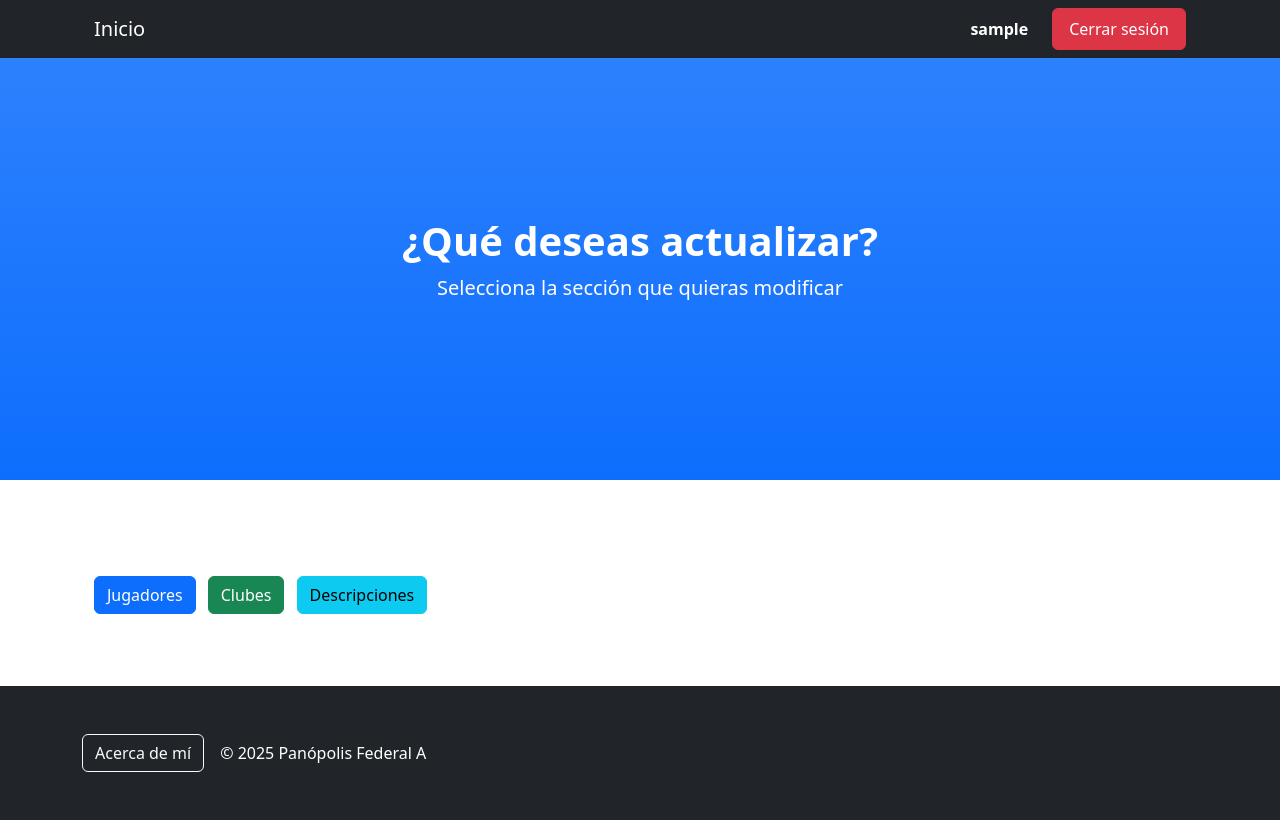
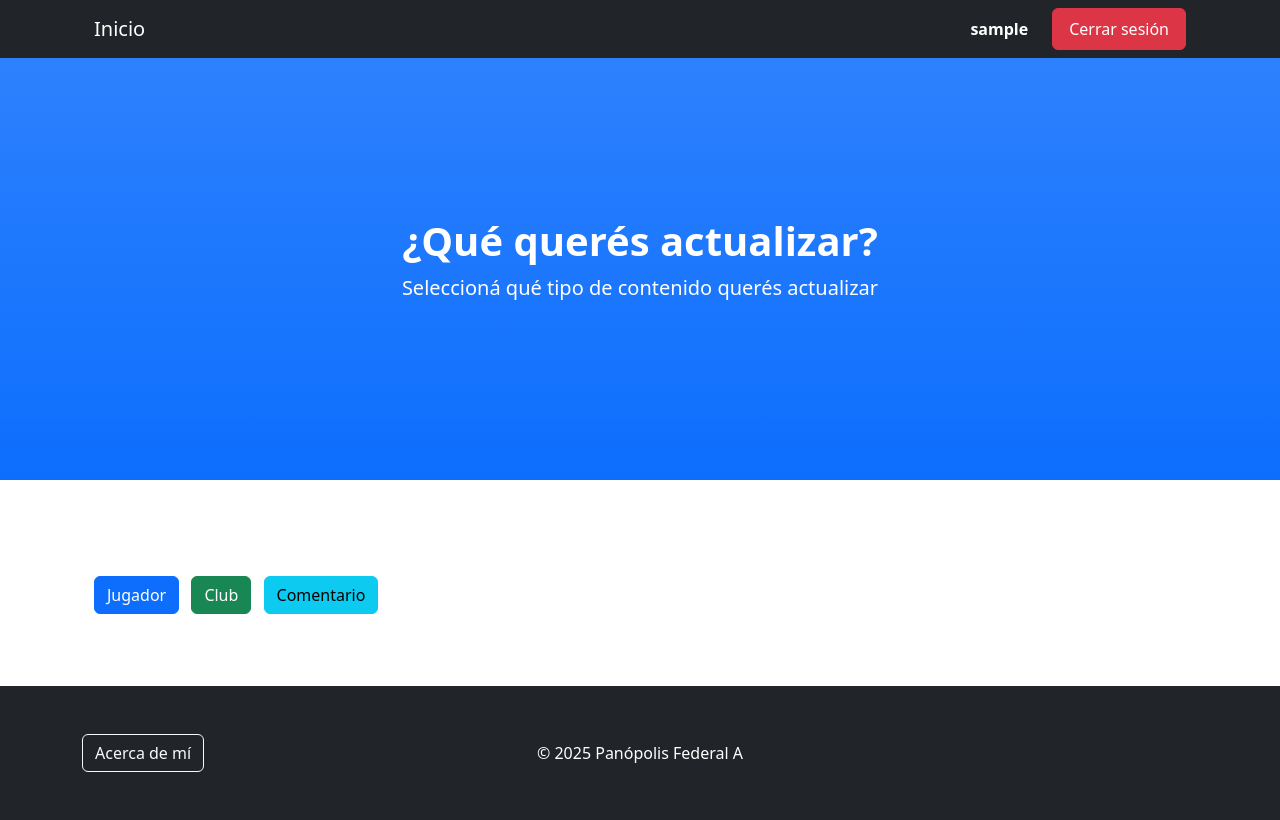
Before and after one commit to juandelsoglio/Delsoglio_Juan_Panopolis, a Django app: page /actualizar/ in a window 1280 px wide. Run offline with Django 5.2, Linux system fonts and the light colour scheme; the visitor is signed in with stand-in values (Sample User, id 1); data that the repository does not hold is empty; some libraries are stand-ins or nearby versions.

Commit message:
Entrega final

```diff
--- a/home/__init__.py
+++ b/home/__init__.py
@@ -0,0 +1 @@
+#LISTO
--- a/home/models.py
+++ b/home/models.py
@@ -26,4 +26,4 @@ class Descripcion(models.Model):
     texto = models.TextField()
 
     def __str__(self):
-        return f"Descripción de {self.jugador.nombre} {self.jugador.apellido}"
+        return f"Comentario de {self.jugador.nombre} {self.jugador.apellido}"
--- a/home/templates/home/acerca.html
+++ b/home/templates/home/acerca.html
@@ -3,7 +3,7 @@
 
 {% block tittle_text %}Acerca de mí{% endblock tittle_text %}
 {% block h1_text %}Acerca de Panópolis - Federal A{% endblock h1_text %}
-{% block p_text %}Hola! Soy <strong>Juan Delsoglio</strong>. Realicé este proyecto con <strong>Django</strong>
+{% block p_text %}¡Hola! Soy <strong>Juan Delsoglio</strong>. Realicé este proyecto con <strong>Django</strong>
         para mi proyecto final de Python en Coderhouse.
 {% endblock p_text %}
 
--- a/home/templates/home/actualizar.html
+++ b/home/templates/home/actualizar.html
@@ -2,15 +2,15 @@
 {% load static %}
 
 {% block tittle_text %}Actualizar Datos{% endblock tittle_text %}
-{% block h1_text %}¿Qué deseas actualizar?{% endblock h1_text %}
-{% block p_text %}Selecciona la sección que quieras modificar{% endblock p_text %}
+{% block h1_text %}¿Qué querés actualizar?{% endblock h1_text %}
+{% block p_text %}Seleccioná qué tipo de contenido querés actualizar{% endblock p_text %}
 
 {% block content %}
 <div class="container py-5">
     <div class="mt-4">
-        <a href="{% url 'home:actualizar_jugador' %}" class="btn btn-primary me-2">Jugadores</a>
-        <a href="{% url 'home:actualizar_club' %}" class="btn btn-success me-2">Clubes</a>
-        <a href="{% url 'home:actualizar_descripcion' %}" class="btn btn-info">Descripciones</a>
+        <a href="{% url 'home:actualizar_jugador' %}" class="btn btn-primary me-2">Jugador</a>
+        <a href="{% url 'home:actualizar_club' %}" class="btn btn-success me-2">Club</a>
+        <a href="{% url 'home:actualizar_descripcion' %}" class="btn btn-info">Comentario</a>
     </div>
 </div>
 {% endblock content %}
--- a/home/templates/home/cargar.html
+++ b/home/templates/home/cargar.html
@@ -2,15 +2,15 @@
 {% load static %}
 
 {% block tittle_text %}Cargar Datos{% endblock tittle_text %}
-{% block h1_text %}¿Qué deseas cargar?{% endblock h1_text %}
-{% block p_text %}Elegí el tipo de información que quieres agregar al sistema{% endblock p_text %}
+{% block h1_text %}¿Qué querés cargar?{% endblock h1_text %}
+{% block p_text %}Seleccioná qué tipo de contenido querés cargar{% endblock p_text %}
 
 {% block content %}
 <div class="container py-5">
     <div class="mt-4">
         <a href="{% url 'home:cargar_jugador' %}" class="btn btn-primary me-2">Jugador</a>
         <a href="{% url 'home:cargar_club' %}" class="btn btn-success me-2">Club</a>
-        <a href="{% url 'home:cargar_descripcion' %}" class="btn btn-info">Descripción</a>
+        <a href="{% url 'home:cargar_descripcion' %}" class="btn btn-info">Comentario</a>
     </div>
 </div>
 {% endblock content %}
--- a/home/templates/home/cargar_club.html
+++ b/home/templates/home/cargar_club.html
@@ -10,7 +10,7 @@
     {% if mensaje %}
         <div class="alert alert-success">{{ mensaje }}</div>
     {% endif %}
-    <form method="post" enctype="multipart/form-data">  {# importante #}
+    <form method="post" enctype="multipart/form-data">
         {% csrf_token %}
         {{ form.as_p }}
         <button type="submit" class="btn btn-success">Guardar</button>
--- a/home/templates/home/cargar_descripcion.html
+++ b/home/templates/home/cargar_descripcion.html
@@ -1,7 +1,7 @@
 {% extends "base.html" %}
-{% block tittle_text %}Cargar Descripción{% endblock tittle_text %}
-{% block h1_text %}Cargar Descripción{% endblock h1_text %}
-{% block p_text %}Ingresá una descripción para un jugador{% endblock p_text %}
+{% block tittle_text %}Cargar Comentario{% endblock tittle_text %}
+{% block h1_text %}Cargar Comentario{% endblock h1_text %}
+{% block p_text %}Ingresá un comentario para un jugador{% endblock p_text %}
 
 {% block content %}
 <div class="container py-5">
--- a/home/templates/home/detalle_jugador.html
+++ b/home/templates/home/detalle_jugador.html
@@ -30,14 +30,14 @@
     {% endif %}
 
     <hr>
-    <h4>Descripciones</h4>
+    <h4>Comentario</h4>
     {% for d in descripcion %}
       <div class="border p-3 mb-3">
         <p>{{ d.texto }}</p>
         <p><strong>Usuario:</strong> {{ d.usuario }}</p>
       </div>
     {% empty %}
-      <p>No hay descripciones aún.</p>
+      <p>No hay comentarios aún.</p>
     {% endfor %}
 </div>
 {% endblock content %}
--- a/home/templates/home/editar_descripcion.html
+++ b/home/templates/home/editar_descripcion.html
@@ -1,9 +1,9 @@
 {% extends "base.html" %}
 {% load static %}
 
-{% block tittle_text %}Editar Descripción{% endblock tittle_text %}
-{% block h1_text %}Editar Descripción{% endblock h1_text %}
-{% block p_text %}Modificá el texto de la descripción{% endblock p_text %}
+{% block tittle_text %}Editar Comentario{% endblock tittle_text %}
+{% block h1_text %}Editar Comentario{% endblock h1_text %}
+{% block p_text %}Modificá el Comentario{% endblock p_text %}
 
 {% block content %}
 <div class="container py-5">
--- a/home/templates/home/eliminar.html
+++ b/home/templates/home/eliminar.html
@@ -2,15 +2,15 @@
 {% load static %}
 
 {% block tittle_text %}Eliminar{% endblock tittle_text %}
-{% block h1_text %}Eliminar Contenido{% endblock h1_text %}
-{% block p_text %}Seleccioná qué tipo de información deseas eliminar{% endblock p_text %}
+{% block h1_text %}¿Qué querés eliminar?{% endblock h1_text %}
+{% block p_text %}Seleccioná qué tipo de contenido querés eliminar{% endblock p_text %}
 
 {% block content %}
 <div class="container py-5">
     <div class="mt-4">
         <a href="{% url 'home:eliminar_jugador' %}" class="btn btn-danger me-2">Jugadores</a>
         <a href="{% url 'home:eliminar_club' %}" class="btn btn-warning me-2">Clubes</a>
-        <a href="{% url 'home:eliminar_descripcion' %}" class="btn btn-info">Descripciones</a>
+        <a href="{% url 'home:eliminar_descripcion' %}" class="btn btn-info">Comentarios</a>
     </div>
 </div>
 {% endblock content %}
--- a/home/templates/home/index.html
+++ b/home/templates/home/index.html
@@ -13,7 +13,7 @@
 
 {% block p_text %}
     {% if not user.is_authenticated %}
-        Registrate e iniciá sesión para cargar clubes, jugadores y descripciones de los mismos
+        Registrate e iniciá sesión para cargar clubes, jugadores y comentarios sobre los mismos.
     {% endif %}
 {% endblock p_text %}
 
--- a/home/views.py
+++ b/home/views.py
@@ -6,7 +6,7 @@ from django.contrib.auth.mixins import LoginRequiredMixin
 from django.views.generic import DeleteView
 from django.urls import reverse_lazy
 
-# ---------- PÁGINAS PRINCIPALES ----------
+# PÁGINAS PRINCIPALES
 
 def inicio(request):
     return render(request, 'home/index.html')
@@ -27,7 +27,7 @@ def listado(request):
         jugadores = Jugador.objects.all()
     return render(request, 'home/listado.html', {'jugadores': jugadores, 'query': query})
 
-# ---------- CARGAR ----------
+# CARGAR
 
 @login_required
 def cargar_jugador(request):
@@ -64,7 +64,7 @@ def cargar_descripcion(request):
         form = DescripcionForm(request.POST, user=request.user)
         if form.is_valid():
             descripcion = form.save(commit=False)
-            descripcion.usuario = request.user.username  # asegura que se guarde el usuario logueado
+            descripcion.usuario = request.user.username
             descripcion.save()
             mensaje = "💬 La descripción del jugador ha sido cargada correctamente"
             form = DescripcionForm(user=request.user)
@@ -74,7 +74,7 @@ def cargar_descripcion(request):
     return render(request, 'home/cargar_descripcion.html', {'form': form, 'mensaje': mensaje})
 
 
-# ---------- DETALLES ----------
+# DETALLES
 
 @login_required
 def detalle_jugador(request, id):
@@ -82,7 +82,7 @@ def detalle_jugador(request, id):
     descripcion = Descripcion.objects.filter(jugador=jugador)
     return render(request, 'home/detalle_jugador.html', {'jugador': jugador, 'descripcion': descripcion})
 
-# ---------- ELIMINAR ----------
+#  ELIMINAR
 
 @login_required
 def eliminar(request):
@@ -118,7 +118,7 @@ class EliminarDescripcion(LoginRequiredMixin, DeleteView):
     template_name = 'home/confirmar_eliminacion_descripcion.html'
     success_url = reverse_lazy('home:eliminar_descripcion')
 
-# ---------- ACTUALIZAR ----------
+#  ACTUALIZAR
 
 @login_required
 def actualizar(request):
--- a/panopolis/__init__.py
+++ b/panopolis/__init__.py
@@ -0,0 +1 @@
+#LISTO
--- a/templates/base.html
+++ b/templates/base.html
@@ -1,3 +1,4 @@
+<!-- LISTO -->
 <!DOCTYPE html>
 <html lang="en">
 {% load static %}
@@ -26,7 +27,6 @@
             </button>
 
             <div class="collapse navbar-collapse" id="navbarResponsive">
-                <!-- Bloque derecho para sesión -->
                 <ul class="navbar-nav ms-auto d-flex align-items-center">
                     {% if user.is_authenticated %}
                         <li class="nav-item d-flex align-items-center">
@@ -52,7 +52,7 @@
         </div>
     </nav>
 
-    <!-- Header dinámico -->
+    <!-- Header-->
     <header class="bg-primary bg-gradient text-white d-flex align-items-center justify-content-center" style="min-height: 60vh;">
         <div class="container px-4 text-center w-100">
             <h1 class="fw-bolder">
@@ -71,14 +71,26 @@
 
     <!-- Footer -->
     <footer class="py-5 bg-dark mt-auto">
-        <div class="container d-flex align-items-center gap-3">
-            <a href="{% url 'home:acerca' %}" class="btn btn-outline-light">Acerca de mí</a>
-            <p class="m-0 text-white">&copy; 2025 Panópolis Federal A</p>
+        <div class="container">
+            <div class="row align-items-center">
+                <!-- Botón Acerca de mí -->
+                <div class="col-12 col-md-4 text-center text-md-start mb-3 mb-md-0">
+                    <a href="{% url 'home:acerca' %}" class="btn btn-outline-light">Acerca de mí</a>
+                </div>
+
+                <div class="col-12 col-md-4 text-center">
+                    <p class="m-0 text-white">&copy; 2025 Panópolis Federal A</p>
+                </div>
+
+                <div class="col-12 col-md-4"></div>
+            </div>
         </div>
     </footer>
 
     <script src="https://cdn.jsdelivr.net/npm/bootstrap@5.2.3/dist/js/bootstrap.bundle.min.js"></script>
+    <!-- Bootstrap core JS-->
     <script src="https://cdnjs.cloudflare.com/ajax/libs/SimpleLightbox/2.1.0/simpleLightbox.min.js"></script>
+    <!-- Core theme JS-->
     <script src="{% static 'js/scripts.js' %}"></script>
 </body>
 </html>
--- a/usuarios/__init__.py
+++ b/usuarios/__init__.py
@@ -0,0 +1 @@
+#LISTO
--- a/usuarios/forms.py
+++ b/usuarios/forms.py
@@ -4,7 +4,7 @@ from django.contrib.auth.models import User
 from usuarios.models import PerfilUsuario
 
 
-# ----------- FORMULARIO DE REGISTRO -----------
+#  FORMULARIO DE REGISTRO
 class FormularioRegistro(UserCreationForm):
     username = forms.CharField(required=True, label="Nombre de usuario")
     first_name = forms.CharField(required=True, label="Nombre")
@@ -20,11 +20,10 @@ class FormularioRegistro(UserCreationForm):
         model = User
         fields = [
             'username', 'first_name', 'last_name', 'email','edad','hinchade', 'avatar','password1', 'password2']
-        # Esto elimina los mensajes de ayuda automáticos
         help_texts = {field: '' for field in fields}
 
 
-# ----------- FORMULARIO DE EDICIÓN DE USUARIO -----------
+#  FORMULARIO DE EDICIÓN DE USUARIO
 class FormularioEdicionUsuario(UserChangeForm):
     password = None
     username = forms.CharField(required=True, label="Nombre de usuario", disabled=True)
```
Also changed, not shown: home/templates/home/actualizar_descripcion.html (+4 -4 lines), home/templates/home/eliminar_descripcion.html (+4 -4 lines), README.md.
